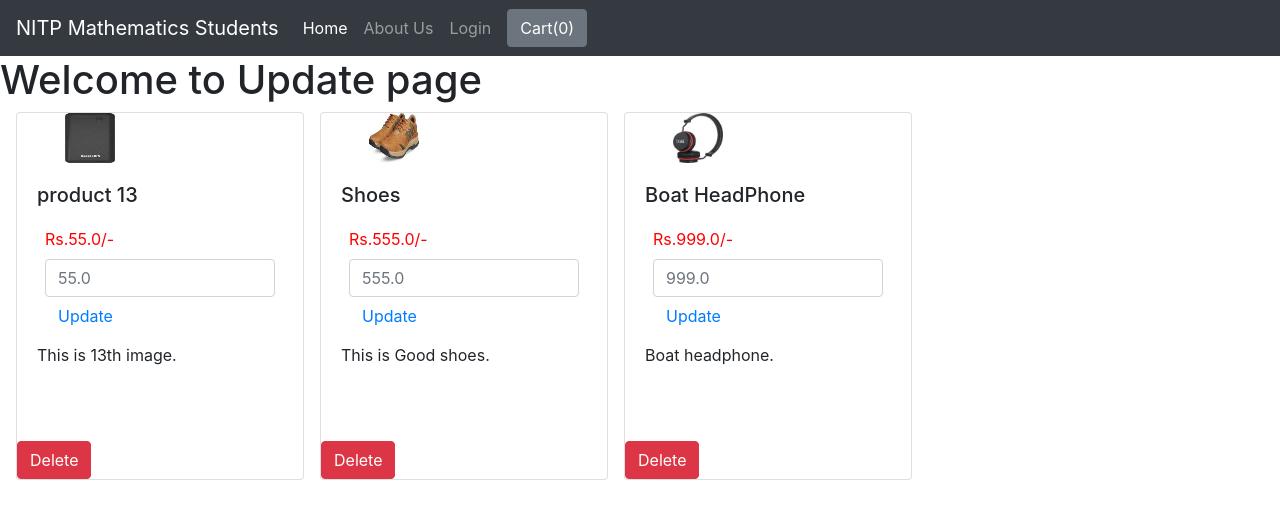
After one commit to prateek0635/my_cart, a Django app: page /productupdate/2 in a window 1280 px wide. The commit adds this page. Shown: the top 519 px of the page. Run offline with Django 3.2, Linux system fonts and the light colour scheme; data comes from the database, SQL or seed files in the repository; both versions use the stored data as it was after the commit; some libraries are stand-ins or nearby versions.

Commit message:
2nd Commit

```diff
--- a/MyApp/urls.py
+++ b/MyApp/urls.py
@@ -9,5 +9,7 @@ urlpatterns = [
     path('createuser', views.createuser ,name='SignUp'),
     path('logout', views.logoutuser ,name='Logout'),
     path('shopview/<int:shopid>', views.Myshop ,name='Myshop'),
-    path('shopview/addprod/<int:shopid>', views.add_prod ,name='Add')
+    path('shopview/addprod/<int:shopid>', views.add_prod ,name='Add'),
+    path('productupdate/<int:shopid>', views.product_update ,name='Update'),
+    path('productupdate/deleteProd/<int:prodid>', views.delete_prod ,name='delete')
 ]
--- a/MyApp/views.py
+++ b/MyApp/views.py
@@ -103,3 +103,23 @@ def add_prod(request,shopid):
 
     param={'shop':shopn}
     return render(request,'add_prod.html',param)
+
+
+
+def product_update(request,shopid):
+    prod=products.objects.filter(shop=shopid)
+    shopn=shop.objects.filter(id=shopid)[0]
+
+    if request.method=='POST':
+        return HttpResponse('Working')
+
+    param={'prod':prod,'shop':shopn}
+    return render(request,'product_update.html',param)
+
+def delete_prod(request,prodid):
+
+    a=products.objects.filter(id=prodid)
+    p=a[0].shop.id
+    print(p)
+    a.delete()
+    return redirect(f'/productupdate/{p}')
--- a/templates/add_prod.html
+++ b/templates/add_prod.html
@@ -31,7 +31,7 @@
   <label for="prod_price">Product Price</label>
   <input type="number" class="form-control" name="prod_price" id="prod_price" placeholder='Product Price' >
   <label for="prod_img">Product Image</label>
-  <input type="file" name="prod_img" value="prod_img" id="prod_img">
+  <input type="file" name="prod_img" value="prod_img" id="prod_img" required accept="image/*">
     <button type="submit" class="btn btn-primary">Submit</button>
  </div>
 </div>
--- a/templates/base.html
+++ b/templates/base.html
@@ -25,7 +25,7 @@
         <a class="nav-link" href="/">Home <span class="sr-only">(current)</span></a>
       </li>
       <li class="nav-item">
-        <a class="nav-link" href="#">Students</a>
+        <a class="nav-link" href="#">About Us</a>
       </li>
       {% if request.user.is_anonymous %}
       <li class="nav-item">
--- /dev/null
+++ b/templates/product_update.html
@@ -0,0 +1,53 @@
+{% extends 'base.html' %}
+
+{% block body %}
+
+<h1> Welcome to Update page</h1>
+<div class="row mx-2">
+{% for i in prod %}
+<form action='/productupdate/{{shop.id}}' method='POST'>{% csrf_token %}
+<div class="card mx-2 " style="width: 18rem;height:23rem;">
+  <img style="width:50px;height:50px;" src="/{{i.prod_img}}" class="card-img-top mx-5" alt="...">
+  <div class="card-body">
+    <h5 class="card-title">{{i.prod_name}}</h5>
+    <div class="row mx-2">
+    <p class="my-2"style="color:red;">Rs.{{i.prod_price}}/-</p>
+    <input type="number" class="form-control" name="prod_price" id="prod_price" placeholder='{{i.prod_price}}'required >
+    <button type="Submit" class="btn btn-link">Update</button>
+    </div>
+
+    <p class="card-text my-2">{{i.prod_disc}}.</p>
+  </div>
+
+</form>
+<form action='deleteProd/{{i.id}}'>
+<button type="button" class="btn btn-danger" data-toggle="modal" data-target="#exampleModal">
+  Delete
+</button>
+
+<!-- Modal -->
+<div class="modal fade" id="exampleModal" tabindex="-1" role="dialog" aria-labelledby="exampleModalLabel" aria-hidden="true">
+  <div class="modal-dialog" role="document">
+    <div class="modal-content">
+      <div class="modal-header">
+        <h5 class="modal-title" id="exampleModalLabel">Modal title</h5>
+        <button type="button" class="close" data-dismiss="modal" aria-label="Close">
+          <span aria-hidden="true">&times;</span>
+        </button>
+      </div>
+      <div class="modal-body">
+        Are yor sure to delete this product?
+      </div>
+      <div class="modal-footer">
+        <button type="button" class="btn btn-secondary" data-dismiss="modal">Close</button>
+        <button type="Submit" class="btn btn-danger">Delete Product</button>
+      </div>
+    </div>
+  </div>
+</div>
+
+</form>
+</div>
+{% endfor %}
+</div>
+{% endblock body %}
```
Also changed, not shown: templates/shop.html (+16 -0 lines), db.sqlite3, static/boat-rockerz-400-super-extra-bass-original-imafg95ztgz7z8yz.jpeg (added), static/lyc5025-7-layasa-biege-original-imafgn4p7ytnc3bd_LRKt5FH.jpeg (added), static/lyc5025-7-layasa-biege-original-imafgn4p7ytnc3bd_YHYk8Ko.jpeg (added), static/lyc5025-7-layasa-biege-original-imafgn4p7ytnc3bd_cImX6q6.jpeg (added), static/universal-power-pack-dlp1710cb-philips-original-imaffequsvxu4x5c.jpeg (added).
